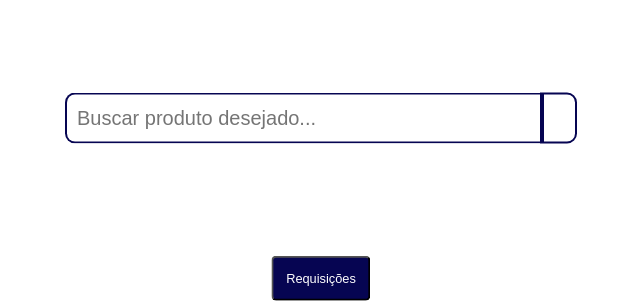
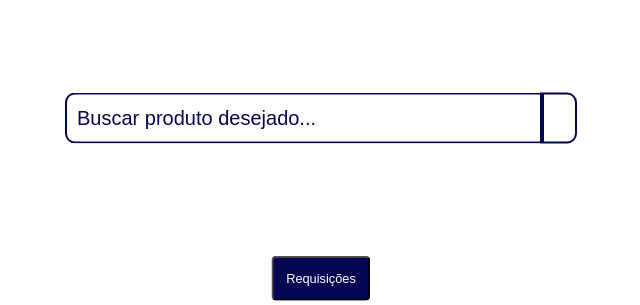
Before and after one commit to MariaClaraAmorim/PPA-Almoxarifado-Final..., a PHP site: template Resources/View/pages/Usuario/home.html in a window 1280 px wide. Shown: the part 202-507 px from the top of the page, without its empty margins (319-959 px from the left). Run offline with PHP 8.4, Linux system fonts and the light colour scheme; the template is opened without the code that fills it, so the values that code supplies are empty.

Commit message:
feat: adiciona estilo a home usuario

```diff
--- a/Resources/Assets/Css/Usuario/home.css
+++ b/Resources/Assets/Css/Usuario/home.css
@@ -34,6 +34,10 @@
     background: none;
   }
 
+  .searchinput::placeholder {
+    color:#060552;
+  }
+
   .searchbutton {
     text-align: center;
     height: 51px;
```
